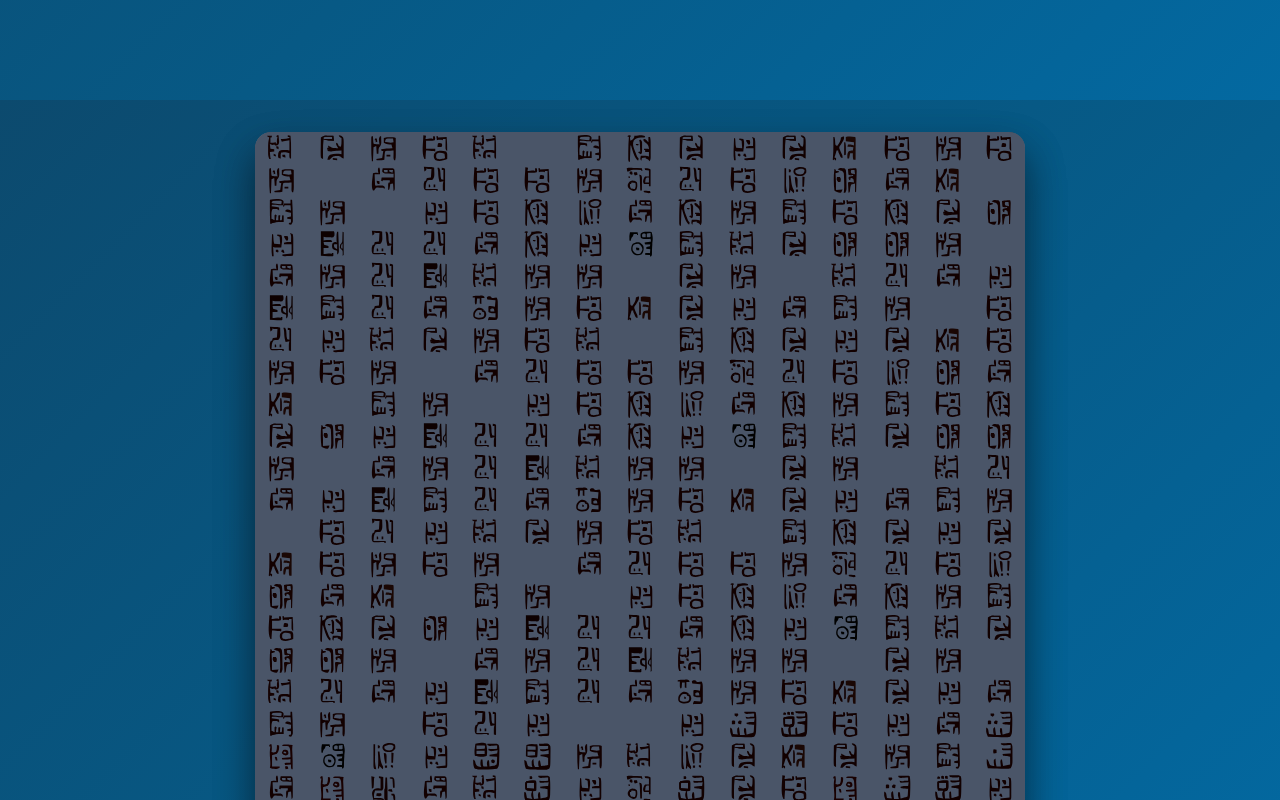
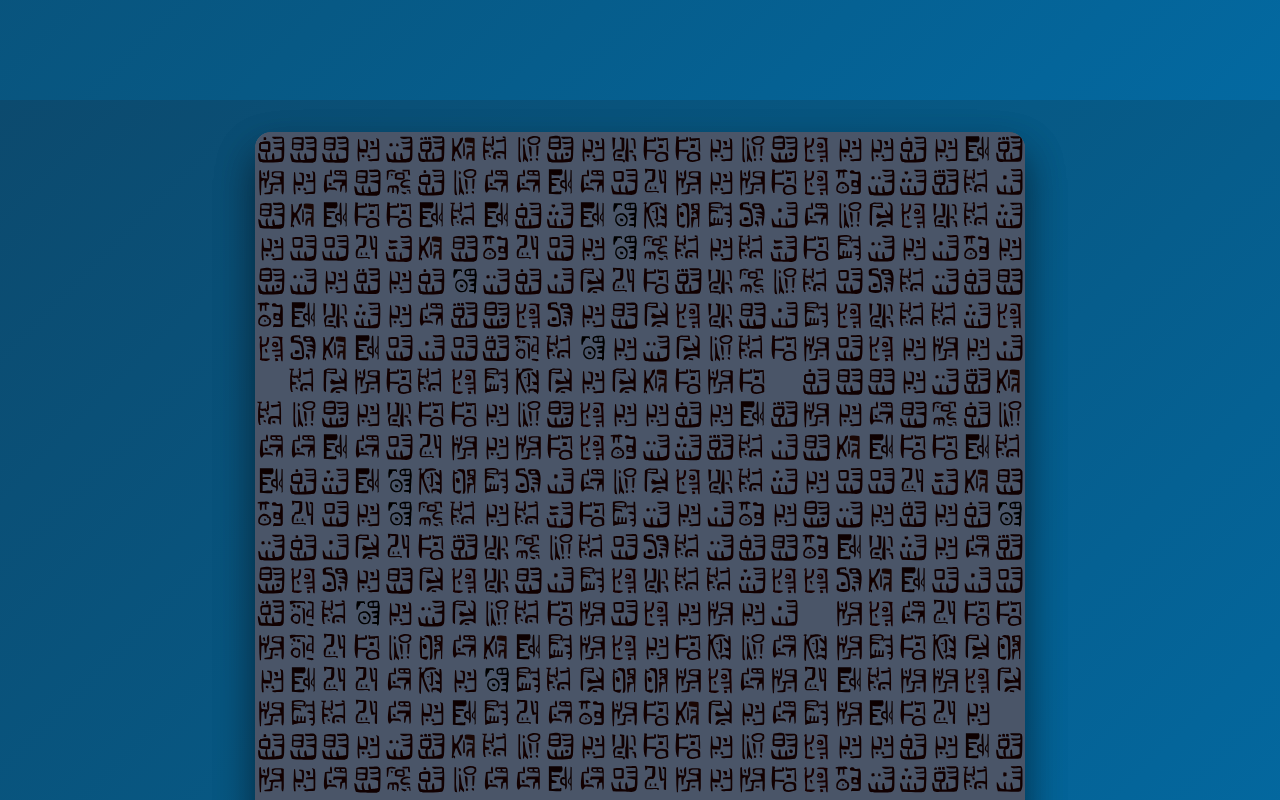
Before and after one commit to Natchica/portfolio, a React (Vite) app in the folder frontend/: page / in a window 1280 px wide. Shown: the part 1500-2300 px from the top of the page. Built offline with nearby package versions, Linux system fonts and the light colour scheme.

Commit message:
feat: enhance PoneglyphOverlay (#4)

```diff
--- a/frontend/src/components/Navigation.tsx
+++ b/frontend/src/components/Navigation.tsx
@@ -5,7 +5,7 @@
   readonly currentSection: number;
   readonly scrollProgress: {
     section: number;
-    dotIndex: number; // -1 = none, 0-2 = which dot is active
+    dotIndex: number;
   };
   readonly onNavigate: (sectionId: string) => void;
 }
--- a/frontend/src/components/PoneglyphOverlay.tsx
+++ b/frontend/src/components/PoneglyphOverlay.tsx
@@ -1,65 +1,68 @@
-import { useEffect, useMemo, useState } from "react";
-import { useDebounce } from "../hooks/useDebounce";
-import { textToSymbolGrid } from "../utils/poneglyphConverter";
+import { useEffect, useMemo, useRef, useState } from "react";
+import { textToCenteredSymbolGrid } from "../utils/poneglyphConverter";
 import "./PoneglyphOverlay.css";
 
 interface PoneglyphOverlayProps {
-  readonly text: string;
+  readonly author: string;
+  readonly quote: string;
   readonly columns?: number;
 }
 
 export function PoneglyphOverlay({
-  text,
+  author,
+  quote,
   columns = 15,
 }: PoneglyphOverlayProps) {
   const [isHovered, setIsHovered] = useState(false);
   const [hasStarted, setHasStarted] = useState(false);
-  const [windowWidth, setWindowWidth] = useState<number>(() => {
-    if (globalThis.window === undefined) return 0;
-    return globalThis.window.innerWidth;
-  });
-
-  const debouncedWindowWidth = useDebounce(windowWidth, 150);
+  const containerRef = useRef<HTMLDivElement>(null);
+  const [containerHeight, setContainerHeight] = useState<number>(0);
+  const [containerWidth, setContainerWidth] = useState<number>(0);
 
   useEffect(() => {
-    if (globalThis.window === undefined) return;
+    if (!containerRef.current) return;
 
-    const handleResize = () => {
-      setWindowWidth(globalThis.window.innerWidth);
+    const updateSize = () => {
+      if (containerRef.current) {
+        setContainerHeight(containerRef.current.clientHeight);
+        setContainerWidth(containerRef.current.clientWidth);
+      }
     };
 
-    globalThis.window.addEventListener("resize", handleResize, {
-      passive: true,
-    });
-    return () => globalThis.window.removeEventListener("resize", handleResize);
+    updateSize();
+
+    const resizeObserver = new ResizeObserver(updateSize);
+    resizeObserver.observe(containerRef.current);
+
+    return () => {
+      resizeObserver.disconnect();
+    };
   }, []);
 
   const responsiveColumns = useMemo(() => {
-    if (globalThis.window === undefined || debouncedWindowWidth === 0)
-      return columns;
-    if (debouncedWindowWidth < 640) return 8;
-    if (debouncedWindowWidth < 1024) return 12;
-    return columns;
-  }, [columns, debouncedWindowWidth]);
+    const columnWidth = 32;
+    const calculatedColumns =
+      containerWidth > 0
+        ? Math.max(1, Math.floor(containerWidth / columnWidth))
+        : columns;
 
-  const textWithoutSpaces = useMemo(() => {
-    return text.replaceAll(/\s+/g, "");
-  }, [text]);
-
-  const repeatedText = useMemo(() => {
-    if (textWithoutSpaces.length === 0) {
-      return "";
-    }
-    const repeatCount = Math.ceil(
-      (responsiveColumns * 15) / textWithoutSpaces.length
-    );
-    return new Array(repeatCount).fill(textWithoutSpaces).join("");
-  }, [textWithoutSpaces, responsiveColumns]);
+    return calculatedColumns;
+  }, [containerWidth, columns]);
 
   const symbolGrid = useMemo(() => {
-    const minRows = 50;
-    return textToSymbolGrid(repeatedText, responsiveColumns, minRows);
-  }, [repeatedText, responsiveColumns]);
+    const rowHeight = 32;
+    const calculatedRows =
+      containerHeight > 0
+        ? Math.max(1, Math.floor(containerHeight / rowHeight))
+        : 50;
+
+    return textToCenteredSymbolGrid(
+      author,
+      quote,
+      responsiveColumns,
+      calculatedRows
+    );
+  }, [author, quote, responsiveColumns, containerHeight]);
 
   const handleActivate = () => {
     if (isHovered && !hasStarted) {
@@ -95,6 +98,7 @@
       onKeyDown={handleKeyDown}
     >
       <div
+        ref={containerRef}
         className="poneglyph-grid h-full w-full"
         style={{
           display: "grid",
--- a/frontend/src/components/TransitionSection.tsx
+++ b/frontend/src/components/TransitionSection.tsx
@@ -1,21 +1,15 @@
 interface TransitionSectionProps {
   readonly id?: string;
-  readonly height?: string;
 }
 
-export function TransitionSection({
-  id,
-  height = "100vh",
-}: TransitionSectionProps) {
+export function TransitionSection({ id }: TransitionSectionProps) {
   return (
     <section
       id={id}
       className="transition-section relative"
-      style={{ height, minHeight: height }}
+      style={{ height: "100vh", minHeight: "100vh" }}
     >
-      {/* Invisible spacer for now - future animations can go here */}
       <div className="absolute inset-0 flex items-center justify-center opacity-0">
-        {/* Future: Blockchain connection animations, particles, glowing lines */}
         <div className="w-1 h-full bg-gradient-to-b from-transparent via-cyber-400/20 to-transparent opacity-0" />
       </div>
     </section>
--- a/frontend/src/components/sections/AboutSection.tsx
+++ b/frontend/src/components/sections/AboutSection.tsx
@@ -4,7 +4,8 @@
 import { PoneglyphSection } from "../PoneglyphSection";
 
 const PONEGLYPH_QUOTE =
-  "Satoshi Nakamoto The root problem with conventional currency is all the trust that's required to make it work";
+  "The root problem with conventional currency is all the trust that is required to make it work";
+const QUOTE_AUTHOR = "Satoshi Nakamoto";
 
 interface AboutSectionProps {
   readonly onNavigate: (section: string) => void;
@@ -25,7 +26,11 @@
         ref={ref}
         className={`relative section-entrance ${isVisible ? "visible" : ""}`}
       >
-        <PoneglyphOverlay text={PONEGLYPH_QUOTE} columns={15} />
+        <PoneglyphOverlay
+          author={QUOTE_AUTHOR}
+          quote={PONEGLYPH_QUOTE}
+          columns={15}
+        />
         <div className="poneglyph-block text-center relative z-[1]">
           {/* Decrypted Content */}
           <div>
--- a/frontend/src/components/sections/ContactSection.tsx
+++ b/frontend/src/components/sections/ContactSection.tsx
@@ -1,10 +1,11 @@
-import { useRef, memo } from "react";
+import { memo, useRef } from "react";
+import { useIntersectionObserver } from "../../hooks/useIntersectionObserver";
 import { PoneglyphOverlay } from "../PoneglyphOverlay";
 import { PoneglyphSection } from "../PoneglyphSection";
-import { useIntersectionObserver } from "../../hooks/useIntersectionObserver";
 
 const PONEGLYPH_QUOTE =
-  "Bob Marley If there's a problem there's a solution If there's no solution there's no problem";
+  "If there is a problem there is a solution If there is no solution there is no problem";
+const QUOTE_AUTHOR = "Bob Marley";
 
 interface ContactSectionProps {
   readonly onNavigate: (section: string) => void;
@@ -25,7 +26,11 @@
         ref={ref}
         className={`relative section-entrance ${isVisible ? "visible" : ""}`}
       >
-        <PoneglyphOverlay text={PONEGLYPH_QUOTE} columns={15} />
+        <PoneglyphOverlay
+          author={QUOTE_AUTHOR}
+          quote={PONEGLYPH_QUOTE}
+          columns={15}
+        />
         <div className="poneglyph-block relative z-[1]">
           <h2 className="text-3xl md:text-5xl font-bold text-center mb-8 bg-gradient-to-r from-ocean-300 to-cyber-400 bg-clip-text text-transparent">
             Final Poneglyph
--- a/frontend/src/components/sections/ExperienceSection.tsx
+++ b/frontend/src/components/sections/ExperienceSection.tsx
@@ -1,9 +1,10 @@
-import { useRef, memo } from "react";
+import { memo, useRef } from "react";
+import { useIntersectionObserver } from "../../hooks/useIntersectionObserver";
 import { PoneglyphOverlay } from "../PoneglyphOverlay";
 import { PoneglyphSection } from "../PoneglyphSection";
-import { useIntersectionObserver } from "../../hooks/useIntersectionObserver";
 
-const PONEGLYPH_QUOTE = "Gol D. Roger I left everything I own in that place";
+const PONEGLYPH_QUOTE = "I left everything I own in that place";
+const QUOTE_AUTHOR = "Gol D Roger";
 
 interface ExperienceItem {
   type: string;
@@ -61,7 +62,11 @@
         ref={ref}
         className={`relative section-entrance ${isVisible ? "visible" : ""}`}
       >
-        <PoneglyphOverlay text={PONEGLYPH_QUOTE} columns={15} />
+        <PoneglyphOverlay
+          author={QUOTE_AUTHOR}
+          quote={PONEGLYPH_QUOTE}
+          columns={15}
+        />
         <div className="poneglyph-block relative z-[1]">
           <h2 className="text-3xl md:text-5xl font-bold text-center mb-8 bg-gradient-to-r from-ocean-300 to-cyber-400 bg-clip-text text-transparent">
             Historical Records
--- a/frontend/src/components/sections/ProjectsSection.tsx
+++ b/frontend/src/components/sections/ProjectsSection.tsx
@@ -1,9 +1,10 @@
-import { useRef, memo } from "react";
+import { memo, useRef } from "react";
+import { useIntersectionObserver } from "../../hooks/useIntersectionObserver";
 import { PoneglyphOverlay } from "../PoneglyphOverlay";
 import { PoneglyphSection } from "../PoneglyphSection";
-import { useIntersectionObserver } from "../../hooks/useIntersectionObserver";
 
-const PONEGLYPH_QUOTE = "Monkey D. Luffy I'm going to be the Pirate King";
+const PONEGLYPH_QUOTE = "I am going to be the Pirate King";
+const QUOTE_AUTHOR = "Monkey D Luffy";
 
 interface Project {
   title: string;
@@ -56,7 +57,11 @@
         ref={ref}
         className={`relative section-entrance ${isVisible ? "visible" : ""}`}
       >
-        <PoneglyphOverlay text={PONEGLYPH_QUOTE} columns={15} />
+        <PoneglyphOverlay
+          author={QUOTE_AUTHOR}
+          quote={PONEGLYPH_QUOTE}
+          columns={15}
+        />
         <div className="poneglyph-block relative z-[1]">
           <h2 className="text-3xl md:text-5xl font-bold text-center mb-8 bg-gradient-to-r from-cyber-400 via-ocean-300 to-cyber-400 bg-clip-text text-transparent">
             Treasure Maps
--- a/frontend/src/components/sections/SkillsSection.tsx
+++ b/frontend/src/components/sections/SkillsSection.tsx
@@ -1,10 +1,10 @@
-import { useRef, memo } from "react";
+import { memo, useRef } from "react";
+import { useIntersectionObserver } from "../../hooks/useIntersectionObserver";
 import { PoneglyphOverlay } from "../PoneglyphOverlay";
 import { PoneglyphSection } from "../PoneglyphSection";
-import { useIntersectionObserver } from "../../hooks/useIntersectionObserver";
 
-const PONEGLYPH_QUOTE =
-  "Michael Saylor Bitcoin is the apex property of the human race";
+const PONEGLYPH_QUOTE = "Bitcoin is the apex property of the human race";
+const QUOTE_AUTHOR = "Michael Saylor";
 
 interface Skill {
   name: string;
@@ -35,7 +35,11 @@
         ref={ref}
         className={`relative section-entrance ${isVisible ? "visible" : ""}`}
       >
-        <PoneglyphOverlay text={PONEGLYPH_QUOTE} columns={15} />
+        <PoneglyphOverlay
+          author={QUOTE_AUTHOR}
+          quote={PONEGLYPH_QUOTE}
+          columns={15}
+        />
         <div className="poneglyph-block relative z-[1]">
           <h2 className="text-3xl md:text-5xl font-bold text-center mb-8 bg-gradient-to-r from-cyber-400 to-ocean-300 bg-clip-text text-transparent">
             Technical Glyphs
--- a/frontend/src/hooks/useDebounce.ts
+++ /dev/null
@@ -1,23 +0,0 @@
-import { useEffect, useState } from "react";
-
-/**
- * Debounces a value, delaying updates until user stops changing it
- * Useful for resize events, search inputs, etc.
- */
-export function useDebounce<T>(value: T, delay: number = 150): T {
-  const [debouncedValue, setDebouncedValue] = useState<T>(value);
-
-  useEffect(() => {
-    // Set up timeout to update debounced value
-    const handler = setTimeout(() => {
-      setDebouncedValue(value);
-    }, delay);
-
-    // Cleanup timeout if value changes before delay completes
-    return () => {
-      clearTimeout(handler);
-    };
-  }, [value, delay]);
-
-  return debouncedValue;
-}
--- a/frontend/src/utils/poneglyphConverter.ts
+++ b/frontend/src/utils/poneglyphConverter.ts
@@ -32,6 +32,10 @@
   z: "/symbols/svg/letters/szc.svg",
   y: "/symbols/svg/letters/yll.svg",
 
+  // Fallback mappings for missing letters
+  h: "/symbols/svg/letters/g.svg", // h → g (visually similar)
+  w: "/symbols/svg/letters/u.svg", // w → u (phonetically similar)
+
   // Numbers
   "0": "/symbols/svg/numbers/0.svg",
   "1": "/symbols/svg/numbers/1.svg",
@@ -60,40 +64,17 @@
 export function textToSymbols(text: string): (string | null)[] {
   return text.split("").map((char) => {
     if (char === " ") {
-      return null; // Space
+      return null;
     }
     return charToSymbol(char);
   });
 }
 
-/**
- * Splits text into lines for grid arrangement
- * No word boundaries - just splits at the specified length
- */
-export function splitTextIntoLines(
-  text: string,
-  symbolsPerLine: number
-): string[] {
-  const lines: string[] = [];
-
-  for (let i = 0; i < text.length; i += symbolsPerLine) {
-    lines.push(text.slice(i, i + symbolsPerLine));
-  }
-
-  return lines;
-}
-
-/**
- * Gets all available characters that can be converted to symbols
- */
-export function getAvailableChars(): string[] {
+function getAvailableChars(): string[] {
   return Object.keys(CHAR_TO_SYMBOL);
 }
 
-/**
- * Generates random symbols to fill space
- */
-export function generateRandomSymbols(count: number): string {
+function generateRandomSymbols(count: number): string {
   const availableChars = getAvailableChars();
   let result = "";
   for (let i = 0; i < count; i++) {
@@ -104,27 +85,92 @@
 }
 
 /**
- * Converts text to a grid of symbol paths
- * Returns a 2D array where each inner array represents a line
- * Ensures minimum rows to cover the block
+ * Converts text to a grid of symbol paths with author and quote integrated
+ * Layout: random → blank → author → blank → random → blank → quote → blank → random
  */
-export function textToSymbolGrid(
-  text: string,
+export function textToCenteredSymbolGrid(
+  author: string,
+  quote: string,
   columns: number,
-  minRows: number = 20
+  rows: number
 ): (string | null)[][] {
-  const lines = splitTextIntoLines(text, columns);
+  const authorNoSpaces = author.replaceAll(/\s+/g, "");
+  const quoteNoSpaces = quote.replaceAll(/\s+/g, "");
+  const authorSymbols = textToSymbols(authorNoSpaces);
+  const quoteSymbols = textToSymbols(quoteNoSpaces);
 
-  // Calculate how many more lines we need
-  const rowsNeeded = Math.max(minRows - lines.length, 0);
+  const totalSpace = columns * rows;
+  const fixedContentLength = authorSymbols.length + quoteSymbols.length + 4;
+  const availableForRandomSuites = Math.max(0, totalSpace - fixedContentLength);
+  const randomSuiteLength = Math.max(
+    0,
+    Math.floor(availableForRandomSuites / 3)
+  );
 
-  // Generate random symbols to fill remaining space if needed
-  if (rowsNeeded > 0) {
-    // Add two spaces at the beginning for visual separation
-    const randomText = "  " + generateRandomSymbols(rowsNeeded * columns);
-    const randomLines = splitTextIntoLines(randomText, columns);
-    lines.push(...randomLines);
+  const randomSuiteText = generateRandomSymbols(randomSuiteLength);
+  const randomSuite = textToSymbols(randomSuiteText);
+
+  const contentArray: (string | null)[] = [
+    ...randomSuite,
+    null,
+    ...authorSymbols,
+    null,
+    ...randomSuite,
+    null,
+    ...quoteSymbols,
+    null,
+    ...randomSuite,
+  ];
+
+  const contentLines: (string | null)[][] = [];
+  let currentLine: (string | null)[] = [];
+  let contentIndex = 0;
+
+  while (contentIndex < contentArray.length) {
+    const remainingInLine = columns - currentLine.length;
+    const remainingContent = contentArray.length - contentIndex;
+
+    if (remainingInLine >= remainingContent) {
+      currentLine.push(...contentArray.slice(contentIndex));
+      contentIndex = contentArray.length;
+    } else {
+      const toAdd = contentArray.slice(
+        contentIndex,
+        contentIndex + remainingInLine
+      );
+      currentLine.push(...toAdd);
+      contentIndex += remainingInLine;
+    }
+
+    if (currentLine.length >= columns || contentIndex >= contentArray.length) {
+      if (currentLine.length < columns) {
+        const remaining = columns - currentLine.length;
+        const extraRandom = textToSymbols(generateRandomSymbols(remaining));
+        currentLine.push(...extraRandom);
+      } else if (currentLine.length > columns) {
+        currentLine = currentLine.slice(0, columns);
+      }
+      contentLines.push([...currentLine]);
+      currentLine = [];
+    }
   }
 
-  return lines.map((line) => textToSymbols(line));
+  const actualRows = Math.max(rows, contentLines.length);
+  const contentStartRow = Math.max(
+    0,
+    Math.floor((actualRows - contentLines.length) / 2)
+  );
+  const grid: (string | null)[][] = [];
+
+  for (let row = 0; row < actualRows; row++) {
+    const contentLineIndex = row - contentStartRow;
+    if (contentLineIndex >= 0 && contentLineIndex < contentLines.length) {
+      grid.push([...contentLines[contentLineIndex]]);
+    } else {
+      const randomText = generateRandomSymbols(columns);
+      grid.push(textToSymbols(randomText));
+    }
+  }
+
+  return grid;
 }
```
Also changed, not shown: frontend/src/App.tsx (+6 -53 lines), frontend/src/hooks/useThrottledScroll.ts (+0 -8 lines).
